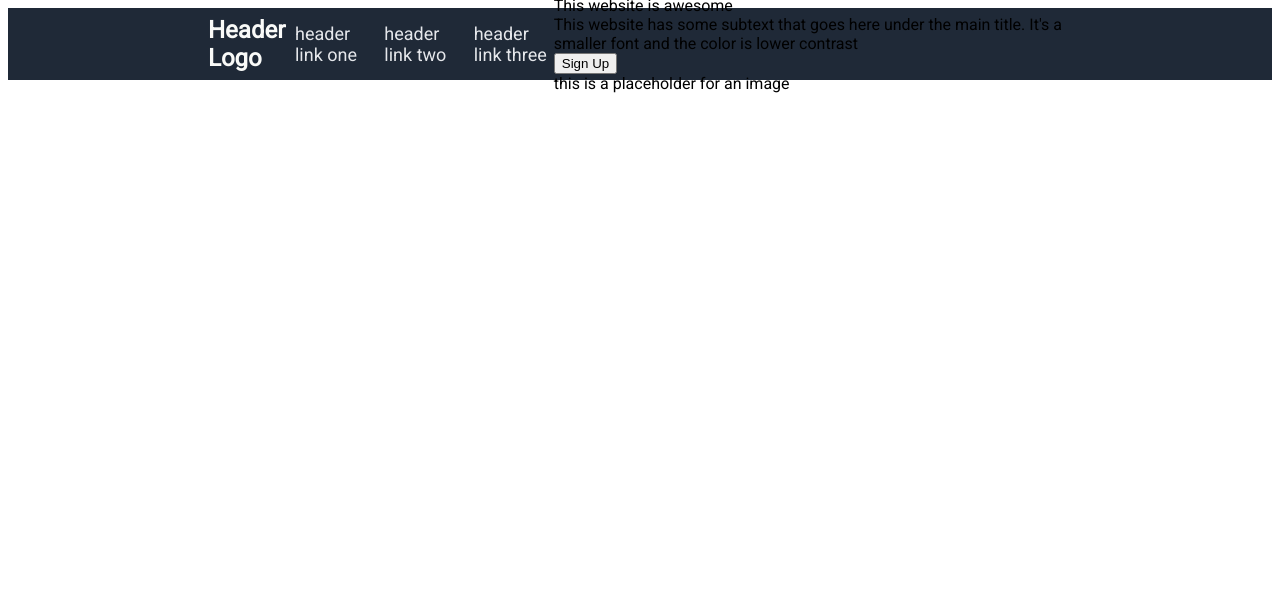
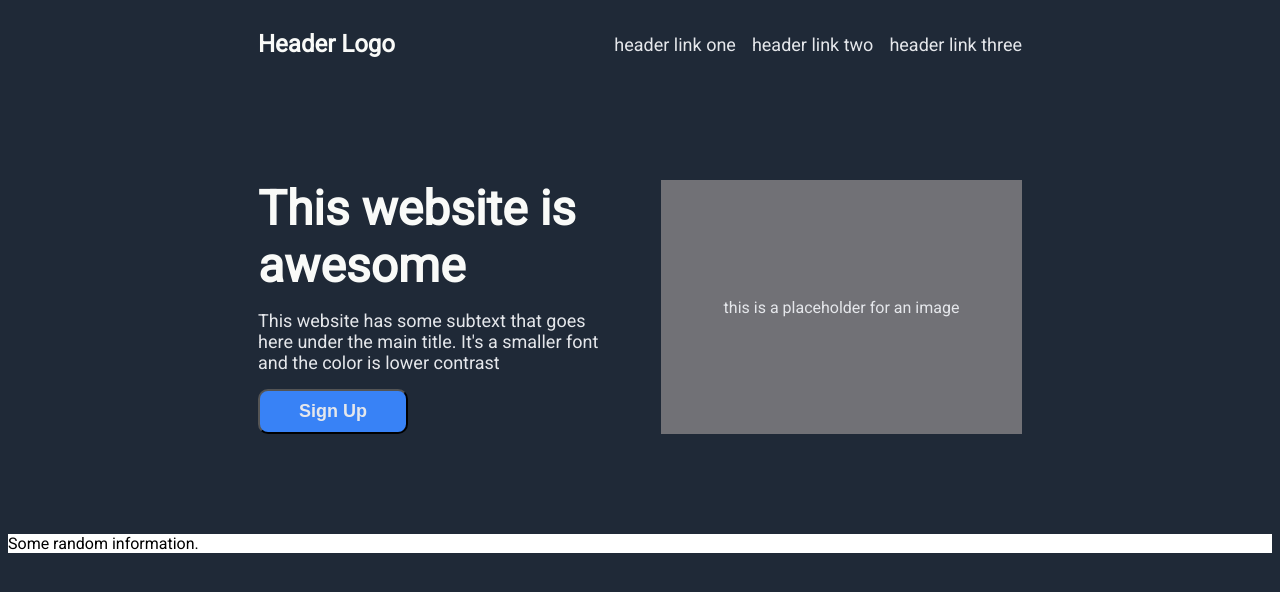
Before and after one commit to jotafer19/landing-page, a plain HTML site: page index.html in a window 1280 px wide. Drawn offline with Linux system fonts and the light colour scheme.

Commit message:
Edit header

```diff
--- a/index.html
+++ b/index.html
@@ -19,16 +19,22 @@
                     <li><a href="google.com">header link two</a></li>
                     <li><a href="google.com">header link three</a></li>
                 </ul>
+            </div>
 
             <div class="hero">
-                <div class="main-text">This website is awesome</div>
-                <div class="secondary-text">This website has some subtext that goes here under the main title.
-                    It's a smaller font and the color is lower contrast
+                <div class="left-info">
+                    <div class="main-text">This website is awesome</div>
+                    <div class="secondary-text">This website has some subtext that goes here under the main title.
+                        It's a smaller font and the color is lower contrast</div>
+                    <button>Sign Up</button>
                 </div>
-                <button>Sign Up</button>
                 <div class="image-placeholder">this is a placeholder for an image</div>
             </div>
-            </div>
+        </div>
+
+        <div class="info-container">
+            <div class="info-title">Some random information.</div>
+
         </div>
     </body>
 </html>
--- a/style.css
+++ b/style.css
@@ -1,32 +1,91 @@
 body {
     font-family: 'Roboto', sans-serif;
+    background-color: #1f2937;
+}
+
+.hero-container {
+    background-color: #1f2937;
+    padding: 0 250px;
+    display: flex;
+    flex-direction: column;
 }
 
 .header {
-    height: 72px;
-    padding: 0 200px;
-    background-color: #1f2937;
+    height: 72px;;
     display: flex;
     justify-content: space-between;
     align-items: center;
 }
 
+.text-logo,
+.main-text {
+    font-weight: bolder;
+    color: #f9faf8;
+}
+
 .text-logo {
-    color: #f9faf8;
     font-size: 24px;
-    font-weight: bolder;
+}
+
+.main-text {
+    font-size: 48px;
+}
+
+.secondary-text,
+button,
+a {
+    font-size: 18px;
+    color: #e5e7eb
 }
 
 ul {
+    list-style-type: none;
+    margin: 0;
+    padding: 0;
     display: flex;
-    padding: 0;
-    margin: 0;
-    list-style-type: none;
     gap: 16px;
 }
 
 a {
     text-decoration: none;
+}
+
+.hero {
+    padding: 100px 0;
+    display: flex;
+    justify-content: space-between;
+    flex-wrap: wrap;
+    gap: 42px;
+
+}
+
+.left-info {
+    flex: 1;
+    display: flex;
+    flex-direction: column;
+    gap: 16px;
+}
+
+button {
+    font-weight: bolder;
+    flex-grow: 0;
+    width: 150px;
+    background-color: #3882f6;
+    padding: 10px;
+    border-radius: 10px;
+}
+
+.image-placeholder {
+    flex: 1;
+    background-color: #717176;
     color: #e5e7eb;
-    font-size: 18px;
+    display: flex;
+    align-items: center;
+    justify-content: center;
 }
+
+.info-container {
+    background-color: white;
+    display: flex;
+
+}
```
